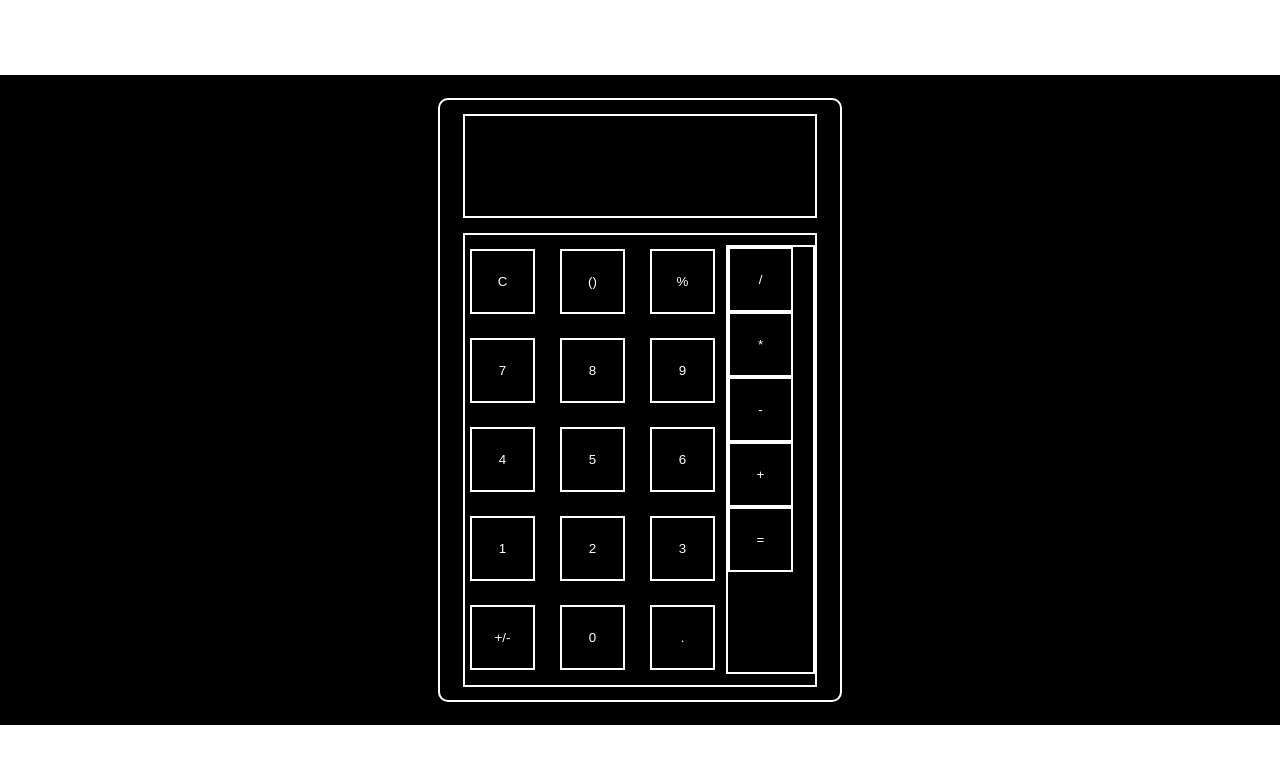
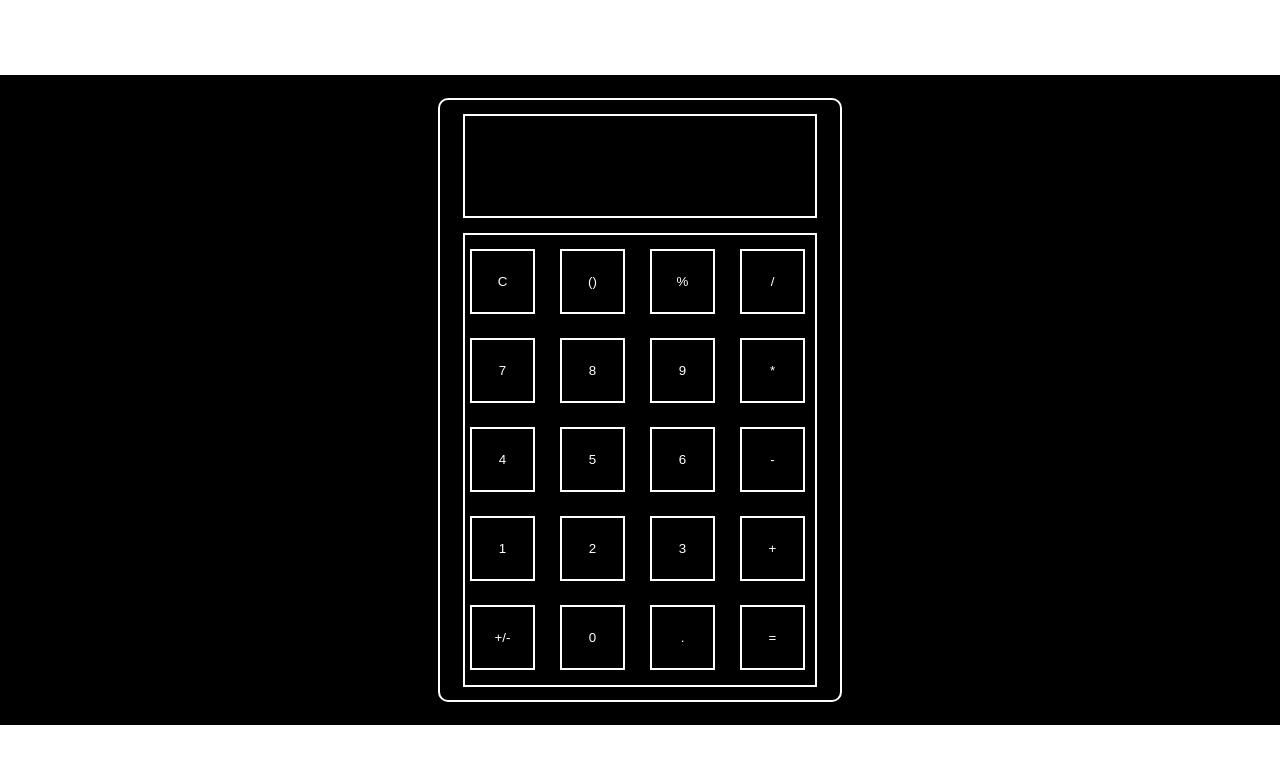
Before and after one commit to alexander-laudino/calculator, a plain HTML site: page index.html in a window 1280 px wide. Drawn offline with Linux system fonts and the light colour scheme.

Commit message:
Adjust styles for operations div

```diff
--- a/css/styles.css
+++ b/css/styles.css
@@ -59,7 +59,11 @@ body {
 .operations {
   height: 425px;
   width: 85px;
-  border: #fff solid 2px;
+  display: flex;
+  flex-wrap: wrap;
+  gap: 20px;
+  justify-content: space-evenly;
+  align-items: center;
 }
 
 button {
```
